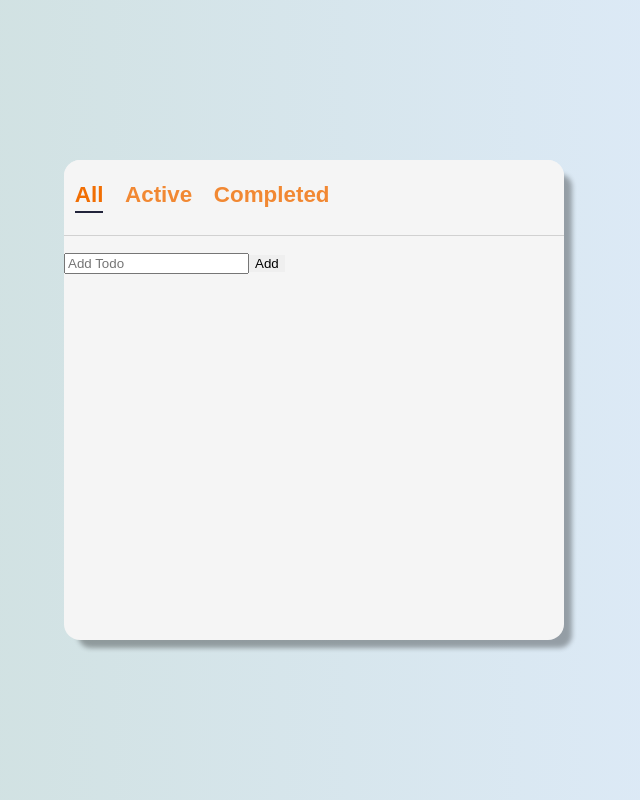
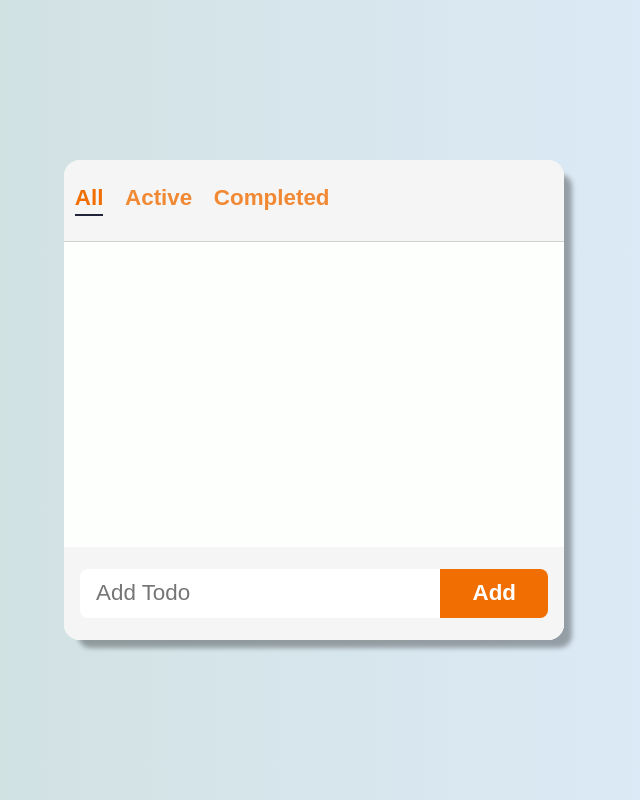
Before and after one commit to GCgang/react-study, a React (Create React App) app: page / in a window 1280 px wide. Shown: the whole page, without its empty margins (326-966 px from the left). Built offline with nearby package versions, Linux system fonts and the light colour scheme; the HTML template or start-up script is replaced by a standard one.

Commit message:
Feat: css-form

```diff
--- a/src/components/AddTodo/AddTodo.jsx
+++ b/src/components/AddTodo/AddTodo.jsx
@@ -1,24 +1,26 @@
-import { useState } from 'react';
-import { v4 as uuidv4 } from 'uuid';
+import { useState } from "react";
+import { v4 as uuidv4 } from "uuid";
+import styles from "./AddTodo.module.css";
 
 export default function AddTodo({ onAdd }) {
-  const [text, setText] = useState('');
+  const [text, setText] = useState("");
   const handleChange = (e) => setText(e.target.value);
   const handleSubmit = (e) => {
     e.preventDefault();
     if (text.trim().length === 0) return;
-    onAdd({ id: uuidv4(), text, status: 'active' });
-    setText('');
+    onAdd({ id: uuidv4(), text, status: "active" });
+    setText("");
   };
   return (
-    <form onSubmit={handleSubmit}>
+    <form className={styles.form} onSubmit={handleSubmit}>
       <input
+      className={styles.input}
         type="text"
         placeholder="Add Todo"
         value={text}
         onChange={handleChange}
       />
-      <button>Add</button>
+      <button className={styles.button}>Add</button>
     </form>
   );
 }
--- a/src/components/AddTodo/AddTodo.module.css
+++ b/src/components/AddTodo/AddTodo.module.css
@@ -0,0 +1,31 @@
+.form {
+  width: 100%;
+  display: flex;
+  padding: 1.4rem 1rem;
+  background-color: var(--color-bg-dark);
+}
+
+.input {
+  flex: 1 0 auto;
+  font-size: 1.4rem;
+  padding: 0.7rem 1rem;
+  border: none;
+  outline: none;
+  border-top-left-radius: 8px;
+  border-bottom-left-radius: 8px;
+}
+
+.button {
+  cursor: pointer;
+  background-color: var(--color-accent);
+  color: var(--color-white);
+  font-weight: bold;
+  font-size: 1.4rem;
+  padding: 0 2rem;
+  border-top-right-radius: 8px;
+  border-bottom-right-radius: 8px;
+}
+
+.button:hover {
+  filter: brightness(125%);
+}
--- a/src/components/TodoList/TodoList.jsx
+++ b/src/components/TodoList/TodoList.jsx
@@ -1,6 +1,7 @@
-import { useState } from 'react';
-import AddTodo from '../AddTodo/AddTodo';
-import Todo from '../Todo/Todo';
+import { useState } from "react";
+import AddTodo from "../AddTodo/AddTodo";
+import Todo from "../Todo/Todo";
+import styles from "./TodoList.module.css";
 
 export default function ToDoList({ filter }) {
   const [todos, setTodos] = useState([]);
@@ -12,8 +13,8 @@
 
   const filterd = getFilteredItems(todos, filter);
   return (
-    <section>
-      <ul>
+    <section className={styles.container}>
+      <ul className={styles.list}>
         {filterd.map((todo) => (
           <Todo
             id={todo.id}
@@ -29,7 +30,7 @@
 }
 
 function getFilteredItems(todos, filter) {
-  if (filter === 'all') {
+  if (filter === "all") {
     return todos;
   }
   return todos.filter((t) => t.status === filter);
--- a/src/components/TodoList/TodoList.module.css
+++ b/src/components/TodoList/TodoList.module.css
@@ -0,0 +1,11 @@
+.container {
+  height: 100%;
+  display: flex;
+  flex-direction: column;
+  background-color: var(--color-bg);
+}
+
+.list {
+  flex: 1 1 auto;
+  overflow-y: auto;
+}
--- a/src/index.css
+++ b/src/index.css
@@ -1,9 +1,10 @@
 :root {
   --color-bg-dark: #f5f5f5;
-  --color-bg: #fdffd;
+  --color-bg: #fdfffd;
   --color-grey: #d1d1d1;
   --color-text: #22243b;
   --color-accent: #f16e03;
+  --color-white: white;
 }
 
 body {
@@ -18,6 +19,7 @@
   display: flex;
   justify-content: center;
   align-items: center;
+  font-size: 1.2rem;
   background: rgb(205, 196, 255);
   background: rgb(204, 222, 217);
   background: linear-gradient(
@@ -46,6 +48,10 @@
     monospace;
 }
 
+* {
+  box-sizing: border-box;
+}
+
 ul {
   list-style: none;
   padding-left: 0;
```
